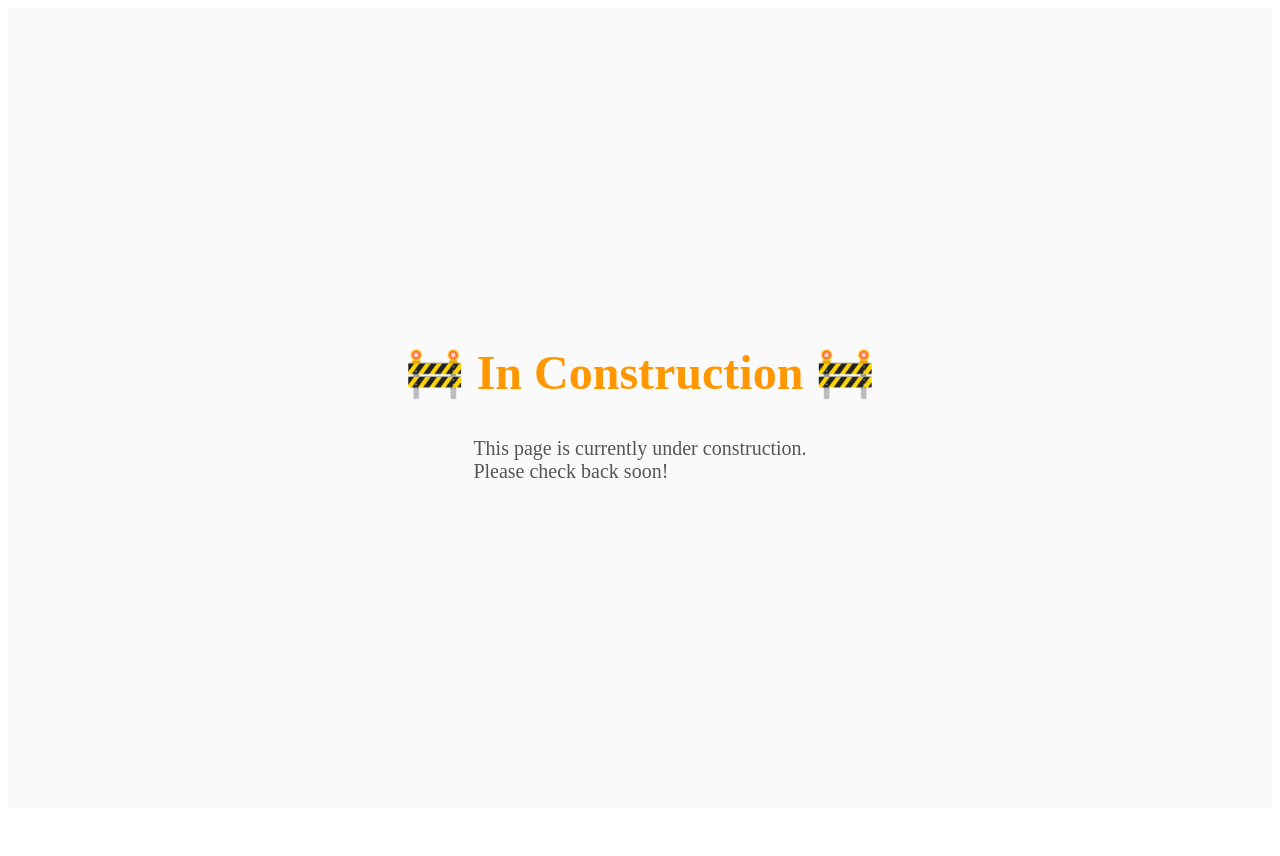
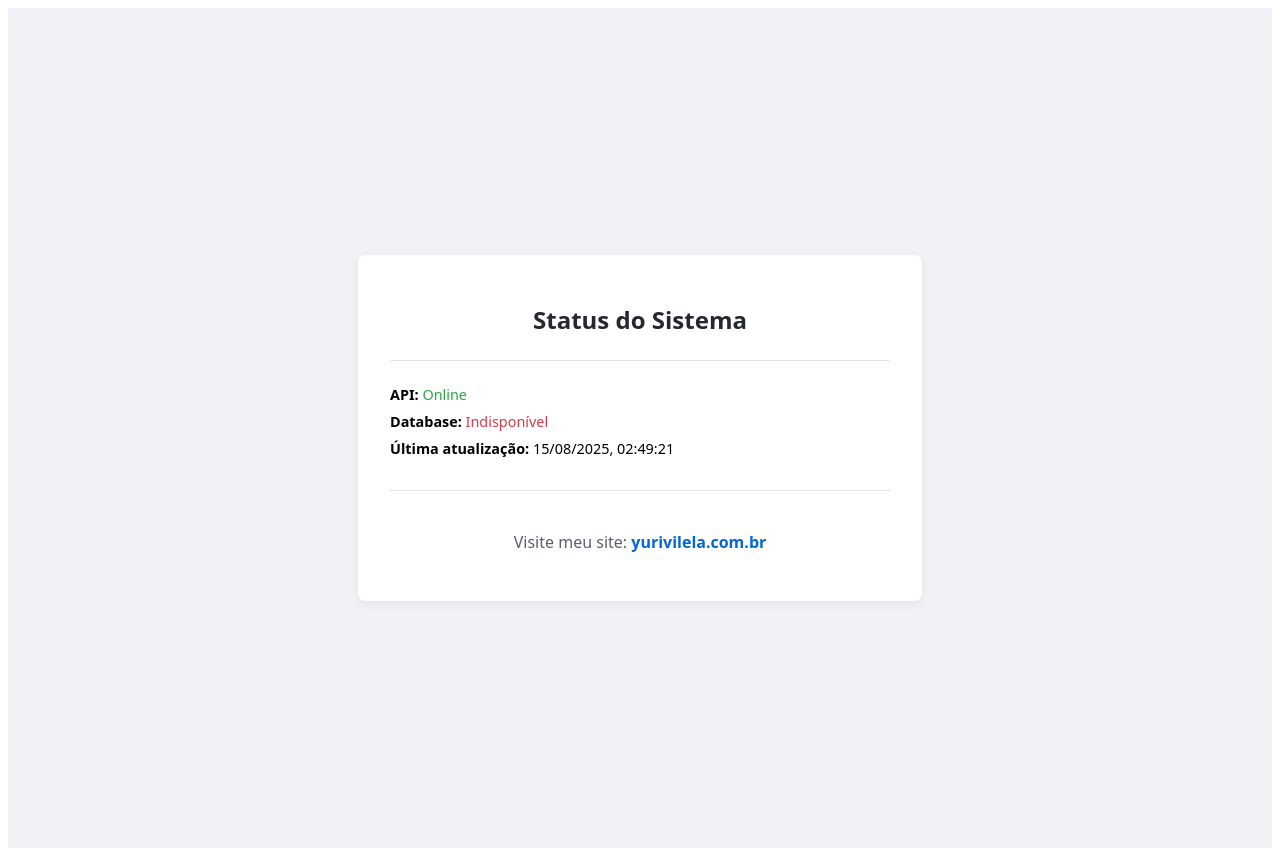
Before and after one commit to yurivilela1704/clone-tabnews, a Next.js app: page / in a window 1280 px wide. Before the commit the page ends 816 px from the top, so only its background shows below. Built offline with nearby package versions, Linux system fonts and the light colour scheme; no server answers; the database is empty.

Commit message:
docs: enhance README and update landing page with system status
- Added tech stack, database migrations, testing instructions, and API details to README.
- Updated landing page to display real-time system status using `/api/v1/status`.

```diff
--- a/pages/index.js
+++ b/pages/index.js
@@ -1,22 +1,104 @@
-function Home () {
+import { useState, useEffect } from "react";
+
+function Home() {
+  const [status, setStatus] = useState(null);
+  const [loading, setLoading] = useState(true);
+
+  useEffect(() => {
+    async function fetchStatus() {
+      try {
+        const response = await fetch("/api/v1/status");
+        const data = await response.json();
+        setStatus(data);
+      } catch (error) {
+        console.error("Error fetching status:", error);
+      } finally {
+        setLoading(false);
+      }
+    }
+    fetchStatus();
+  }, []);
+
   return (
-    <div style={{
+    <div
+      style={{
         minHeight: "100vh",
         display: "flex",
         flexDirection: "column",
         justifyContent: "center",
         alignItems: "center",
-      background: "#fafafa"
-    }}>
-      <h1 style={{ color: "#ff9800", fontSize: "3rem", marginBottom: "1rem" }}>
-        🚧 In Construction 🚧
-      </h1>
-      <p style={{ fontSize: "1.25rem", color: "#555" }}>
-        This page is currently under construction.<br />
-        Please check back soon!
+        background: "#f0f2f5",
+        fontFamily: 'system-ui, -apple-system, "Segoe UI", Roboto, Helvetica, Arial, sans-serif',
+        padding: "20px",
+      }}
+    >
+      <main
+        style={{
+          background: "white",
+          padding: "2rem",
+          borderRadius: "8px",
+          boxShadow: "0 4px 12px rgba(0,0,0,0.05)",
+          maxWidth: "500px",
+          width: "100%",
+          textAlign: "center",
+        }}
+      >
+        <div style={{ marginBottom: "1.5rem" }}>
+          <h2 style={{ color: "#24292e", marginTop: "1rem" }}>Status do Sistema</h2>
+        </div>
+
+        <div
+          style={{
+            borderTop: "1px solid #e1e4e8",
+            paddingTop: "1.5rem",
+            textAlign: "left",
+          }}
+        >
+          {loading ? (
+            <p style={{ color: "#586069", fontSize: "0.9rem" }}>Carregando informações...</p>
+          ) : status ? (
+            <ul style={{ listStyle: "none", padding: 0, margin: 0, fontSize: "0.9rem" }}>
+              <li style={{ marginBottom: "0.5rem" }}>
+                <strong>API:</strong> <span style={{ color: "#28a745" }}>Online</span>
+              </li>
+              <li style={{ marginBottom: "0.5rem" }}>
+                <strong>Database:</strong>{" "}
+                <span
+                  style={{
+                    color: status.dependencies.database.status === "healthy" ? "#28a745" : "#d73a49",
+                  }}
+                >
+                  {status.dependencies.database.status === "healthy" ? "Saudável" : "Indisponível"}
+                </span>
+              </li>
+              <li>
+                <strong>Última atualização:</strong>{" "}
+                {new Date(status.updated_at).toLocaleString("pt-BR")}
+              </li>
+            </ul>
+          ) : (
+            <p style={{ color: "#d73a49", fontSize: "0.9rem" }}>Erro ao carregar status.</p>
+          )}
+        </div>
+
+        <div style={{ marginTop: "2rem", borderTop: "1px solid #e1e4e8", paddingTop: "1.5rem" }}>
+          <p style={{ color: "#586069", fontSize: "1rem" }}>
+            Visite meu site:{" "}
+            <a
+              href="https://www.yurivilela.com.br"
+              style={{
+                color: "#0366d6",
+                textDecoration: "none",
+                fontWeight: "bold",
+              }}
+            >
+              yurivilela.com.br
+            </a>
           </p>
+        </div>
+      </main>
     </div>
   );
 }
 
-export default Home
+export default Home;
```
Also changed, not shown: 1 other file (tests, documents, lock files or other folders). Lines whose indentation alone changed are shown as unchanged.
